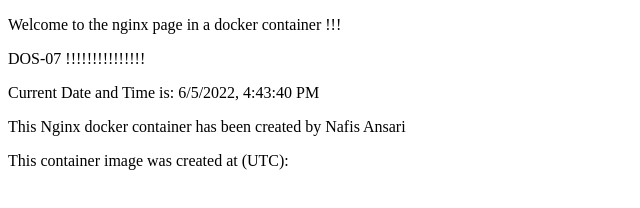
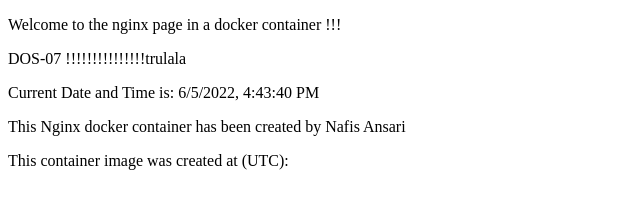
Before and after one commit to andovnar2021/diplom-test, a plain HTML site: page index.html in a window 1280 px wide. Shown: the full height of the page, 0-640 px from the left. Drawn offline with Linux system fonts and the light colour scheme.

Commit message:
Update index.html

```diff
--- a/index.html
+++ b/index.html
@@ -4,7 +4,7 @@
   </head>
   <body>
     <p> Welcome to the nginx page in a docker container !!!</p>
-    <p> DOS-07 !!!!!!!!!!!!!!!</p>
+    <p> DOS-07 !!!!!!!!!!!!!!!trulala</p>
     <p>Current Date and Time is: <span id='date-time'></span></p>
 
     <script>
```
